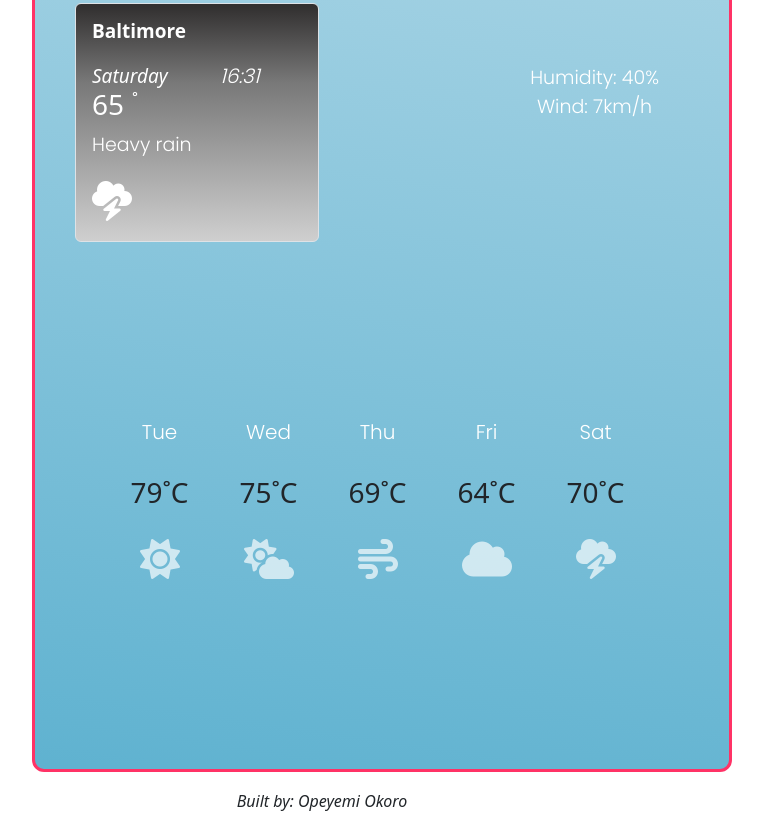
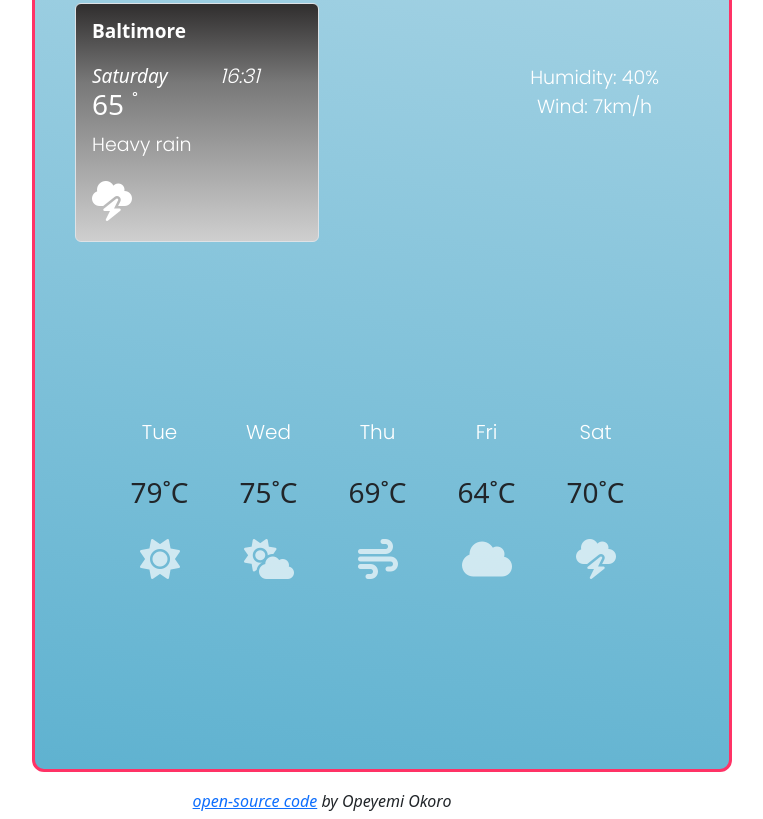
Before and after one commit to CodeNameLola/my-weather-app-project, a plain HTML site: page index.html in a window 1280 px wide. Shown: the part 309-1128 px from the top of the page, without its empty margins (318-1081 px from the left). Drawn offline with nearby package versions, Linux system fonts and the light colour scheme.

Commit message:
created a href tag for open source code

```diff
--- a/index.html
+++ b/index.html
@@ -92,7 +92,7 @@
       </div>
     </div>
   </div>
-  <h5>Built by: Opeyemi Okoro </h5>
+  <h5> <a href="">open-source code</a> by Opeyemi Okoro </h5>
   <script src="src/index.js"></script>
   </body>
 </html>
```
